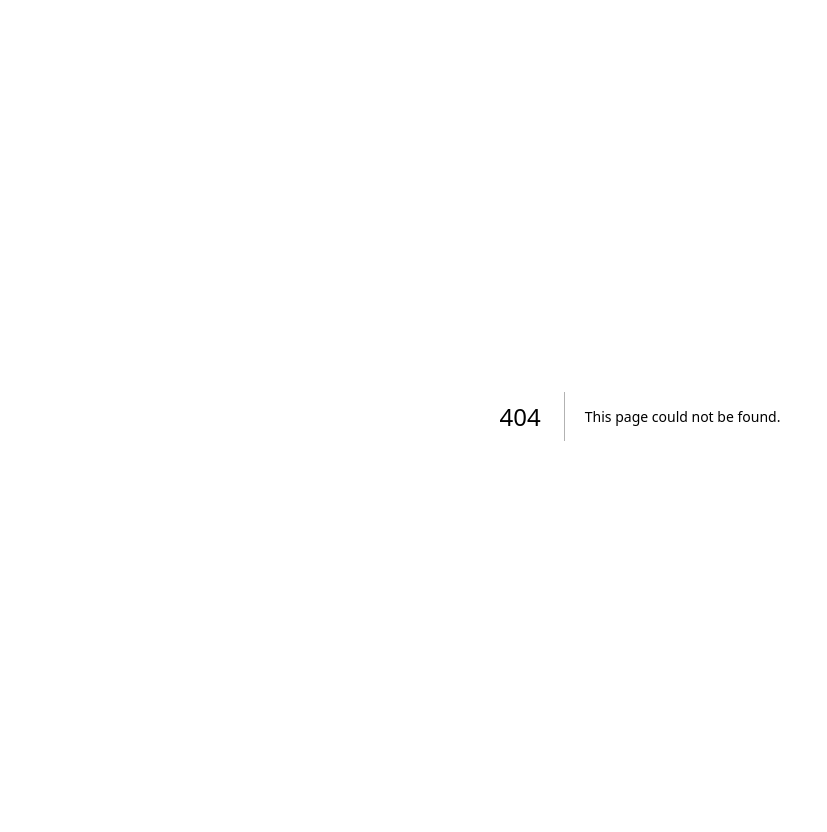
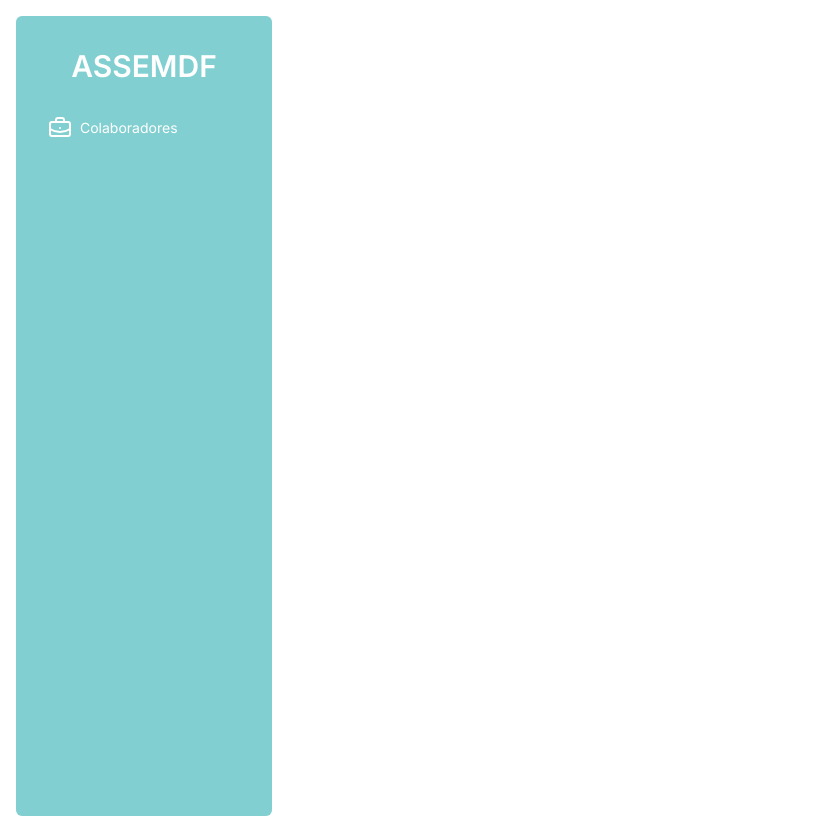
Before and after one commit to DeveloperJotape/helpdesk-frontend, a Next.js app: page /components/sidebar in a window 1280 px wide. Before the commit this address had no page. Shown: the whole page, without its empty margins (0-827 px from the left). Built offline with nearby package versions, Linux system fonts and the light colour scheme.

Commit message:
feat: sidebar

```diff
--- /dev/null
+++ b/src/app/components/sidebar/page.tsx
@@ -0,0 +1,26 @@
+// src/components/Sidebar.tsx
+"use client";
+import { BriefcaseBusiness } from "lucide-react";
+import Link from "next/link";
+
+// Marque como Client Component
+
+export default function Sidebar() {
+  return (
+    <div className="flex">
+      {/* Menu lateral */}
+      <div className="w-64 min-h-screen bg-success p-4 rounded-md text-base-100">
+        <h1 className="text-3xl font-semibold p-4 text-center">ASSEMDF</h1>
+        <ul className="menu pl-0 pb-8">
+          {/* Itens do menu */}
+          <li>
+            <Link href="/employee">
+              <BriefcaseBusiness />
+              Colaboradores
+            </Link>
+          </li>
+        </ul>
+      </div>
+    </div>
+  );
+}
```
